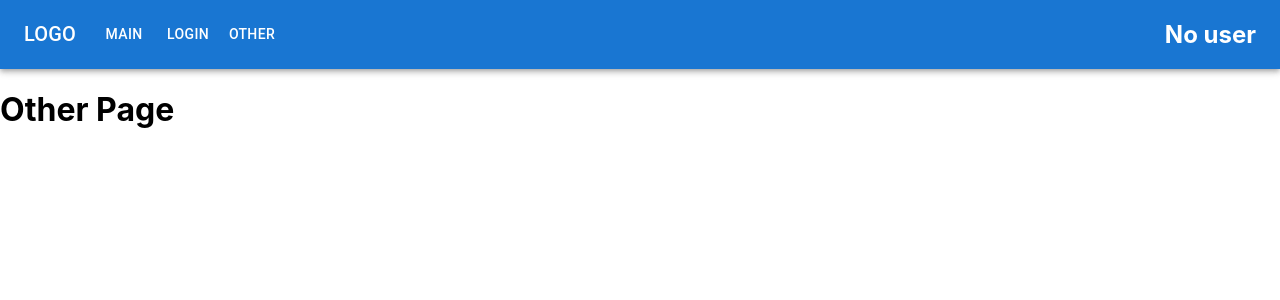
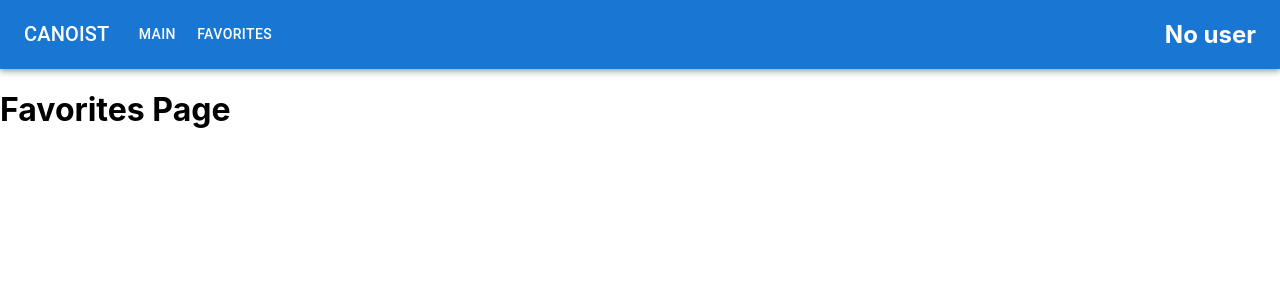
Before and after one commit to Canoist/Weather-app, a React (Create React App) app: page /other in a window 1280 px wide. Shown: the top 300 px of the page. Built offline with nearby package versions, Linux system fonts and the light colour scheme.

Commit message:
finish commit before create of folders client and server

```diff
--- a/src/App.js
+++ b/src/App.js
@@ -4,7 +4,7 @@ import "./App.css";
 import ResponsiveAppBar from "./components/responsiveAppBar";
 import Login from "./layouts/login";
 import Main from "./layouts/main";
-import Other from "./layouts/other";
+import Favorites from "./layouts/favorites";
 
 function App() {
   return (
@@ -12,7 +12,7 @@ function App() {
       <ResponsiveAppBar />
       <Switch>
         <Route path="/login/:type?" component={Login} />
-        <Route path="/other" component={Other} />
+        <Route path="/other" component={Favorites} />
         <Route path="/" exact component={Main} />
         <Redirect to="/" />
       </Switch>
--- a/src/components/responsiveAppBar.jsx
+++ b/src/components/responsiveAppBar.jsx
@@ -15,7 +15,7 @@ import * as React from "react";
 import AppBarButton from "./appBarButton";
 import AppBarUserInfo from "./appBarUserInfo";
 
-const pages = ["Main", "Login", "Other"];
+const tabs = ["Main", "Favorites"];
 const settings = ["Profile", "Account", "Dashboard", "Logout"];
 
 const ResponsiveAppBar = () => {
@@ -39,7 +39,7 @@ const ResponsiveAppBar = () => {
             component="div"
             sx={{ mr: 2, display: { xs: "none", md: "flex" } }}
           >
-            LOGO
+            CANOIST
           </Typography>
 
           <Box sx={{ flexGrow: 1, display: { xs: "flex", md: "none" } }}>
@@ -71,9 +71,9 @@ const ResponsiveAppBar = () => {
                 display: { xs: "block", md: "none" }
               }}
             >
-              {pages.map((page) => (
-                <MenuItem key={page} onClick={handleCloseNavMenu}>
-                  <Typography textAlign="center">{page}</Typography>
+              {tabs.map((tab) => (
+                <MenuItem key={tab} onClick={handleCloseNavMenu}>
+                  <Typography textAlign="center">{tab}</Typography>
                 </MenuItem>
               ))}
             </Menu>
@@ -84,13 +84,13 @@ const ResponsiveAppBar = () => {
             component="div"
             sx={{ flexGrow: 1, display: { xs: "flex", md: "none" } }}
           >
-            LOGO
+            CANOIST
           </Typography>
           <Box sx={{ flexGrow: 1, display: { xs: "none", md: "flex" } }}>
-            {pages.map((page) => (
+            {tabs.map((tab) => (
               <AppBarButton
-                key={page}
-                page={page}
+                key={tab}
+                page={tab}
                 onClickCloseMenu={handleCloseNavMenu}
               />
             ))}
--- /dev/null
+++ b/src/layouts/favorites.jsx
@@ -0,0 +1,6 @@
+import React from "react";
+
+const Favorites = () => {
+  return <h1>Favorites Page</h1>;
+};
+export default Favorites;
--- a/src/layouts/other.jsx
+++ /dev/null
@@ -1,6 +0,0 @@
-import React from "react";
-
-const Other = () => {
-  return <h1>Other Page</h1>;
-};
-export default Other;
```
